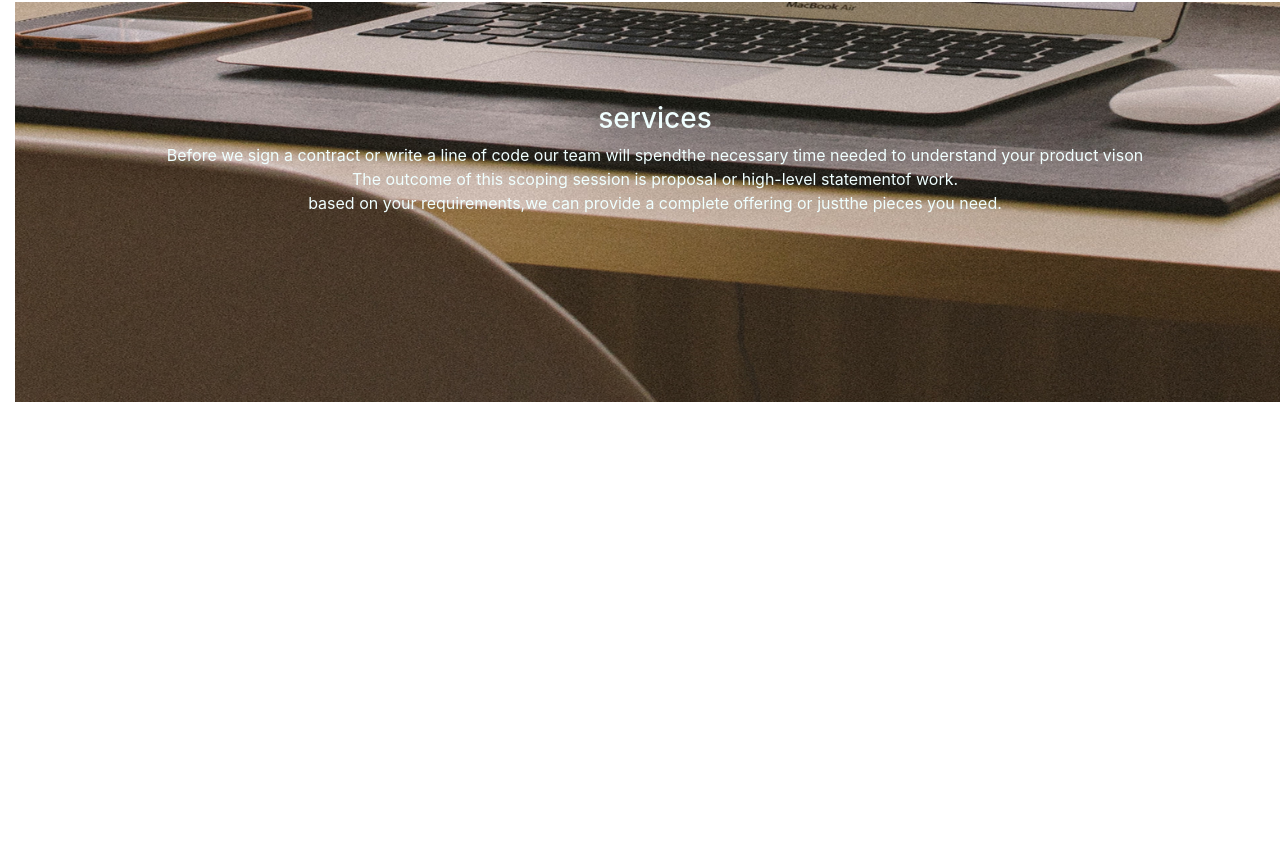
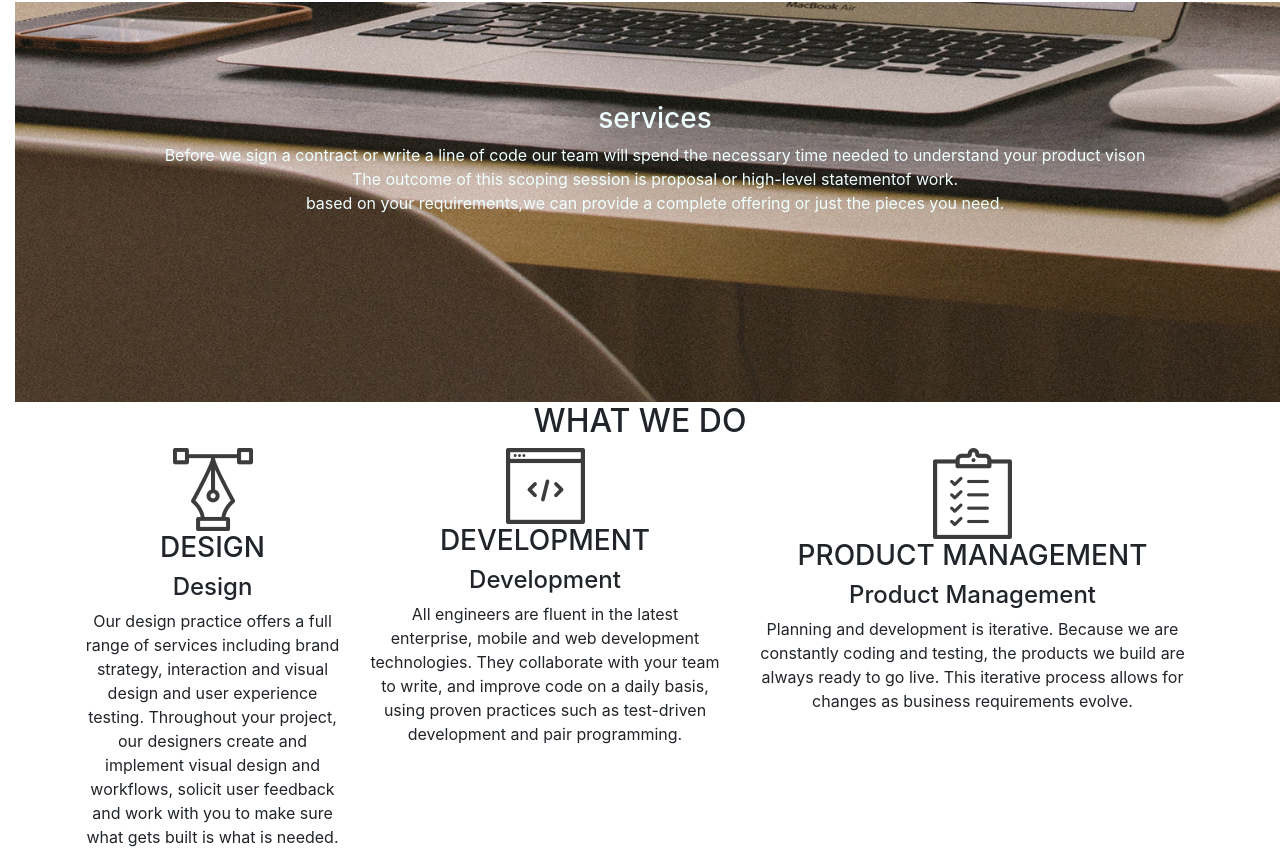
Before and after one commit to Abdifatah-eng/Delani-studio, a plain HTML site: page index.html in a window 1280 px wide. Shown: the part 976-1841 px from the top of the page. Before the commit the page ends 1378 px from the top, so only its background shows below. Drawn offline with Linux system fonts and the light colour scheme.

Commit message:
details on what services delani studio offers

```diff
--- a/css/styles.css
+++ b/css/styles.css
@@ -7,7 +7,6 @@
 .parag {
     text-align: center;
     color: aliceblue;
-    text-transform: uppercase;
     position: relative;
 
 }
@@ -15,7 +14,6 @@
     text-align: center;
     font-size: small;
     color: aliceblue;
-    text-transform: uppercase;
     position: relative;
     top: 250px;
 }
@@ -29,7 +27,7 @@
         margin: 0px;
     }
 
-    .about {
+    .about-us {
         text-align: center;
         font-weight: bold;
 
@@ -47,3 +45,7 @@
     position: relative;
     top: 100px;
 }
+.class {
+    position: relative;
+    top: 50px;
+}
--- a/index.html
+++ b/index.html
@@ -13,7 +13,7 @@
          <div class="container-fluid">
 
             <div id="bg-img">
-                <div id="text">
+                <div id="text" class="text-uppercase">
                 <img src="assets/logo/logo.png"><br><br>
                 <h2>welcome</h2>
                 <h1>to delani studio</h1>
@@ -25,7 +25,7 @@
             </div>
 
             <div id="abt-title">
-                <h3 class="about">ABOUT US</h3>
+                <h3 class="about-us">ABOUT US</h3>
                 <p>when you work with us,you are part of a team of committed collaborators.All aspects of our
                  software development process are integrated,interactive
                 <br>and agile.
@@ -38,15 +38,68 @@
                 <div class="para2">
                 <h3>services</h3>
                 <p>
-                    Before we sign a contract or write a line of code our team will spendthe necessary time needed to understand your product vison
+                    Before we sign a contract or write a line of code our team will spend the necessary time needed to understand your product vison
                    <br> The outcome of this scoping session is proposal or high-level statementof work.
-                  <br>based on your requirements,we can provide a complete offering or justthe pieces you need.
+                  <br>based on your requirements,we can provide a complete offering or just the pieces you need.
                   </p>
                 </div>
+
             </div>
+                <div class="container">
+                    <h2 class="text-center">WHAT WE DO</h2>
+                    <div class="row">
+                    <div class="design col-md-3 text-center">
+                        <div class="icon1">
+                            <img src="/assets/services_icons/design_icon.png" alt="Design icon">
+                            <h3>DESIGN</h3>
+                        </div>
+                        <div id="designing">
+                        <h4>Design</h4>
+                    <p>
+                        Our design practice offers a full range of services including
+                        brand strategy, interaction and visual design and user experience
+                        testing. Throughout your project, our designers create and
+                        implement visual design and workflows, solicit user feedback and
+                        work with you to make sure what gets built is what is needed.
+                    </p>
+                    </div>
+                 </div>
+
+                    <div class="development col-4 text-center">
+                        <div id="icon2">
+                            <img src="/assets/services_icons/dev_icon.png" alt="Development icon">
+                            <h3>DEVELOPMENT</h3>
+                        </div>
+                        <div id="development">
+                            <h4>Development</h4>
+                            <p>
+                                All engineers are fluent in the latest enterprise, mobile and web
+                                development technologies. They collaborate with your team to
+                                write, and improve code on a daily basis, using proven practices
+                                such as test-driven development and pair programming.
+                                </p>
+                        </div>
+                    </div>
+                    <div class="product management col-5 text-center">
+                        <div id="icon3">
+                            <img src="/assets/services_icons/product_icon.png" alt="product icon">
+                            <h3>PRODUCT MANAGEMENT</h3>
+                        </div>
+                        <div id="Products">
+                            <h4>Product Management</h4>
+                            <p>
+                                Planning and development is iterative. Because we are constantly
+                                coding and testing, the products we build are always ready to go
+                                live. This iterative process allows for changes as business
+                                requirements evolve.</p>
+                        </div>
+                    </div>
+
+                                    </div>
+
+                                </div>
+
         </div>
-
-
         </body>
         <script src="js/jquery.js"></script>
         <script src="js/script.js"></script>
```
